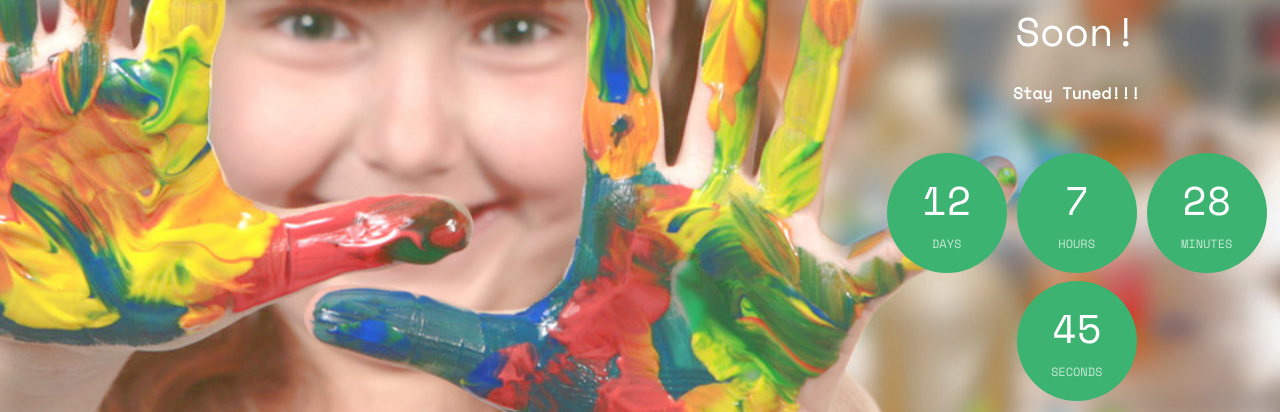
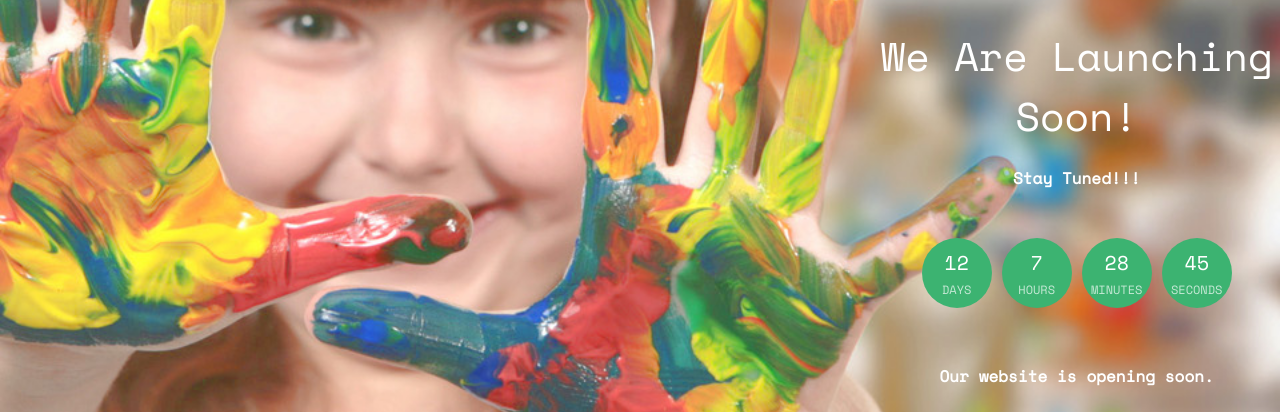
Before and after one commit to sarthak77/Landing_page, a plain HTML site: page index.html in a window 1280 px wide. Shown: the part 250-662 px from the top of the page. Drawn offline with nearby package versions, Linux system fonts and the light colour scheme; files whose address does not match are found by name.

Commit message:
size change

```diff
--- a/css/style.css
+++ b/css/style.css
@@ -171,7 +171,7 @@ h1, h2, h3, h4, h5, h6, figure {
   font-size: 20px;
 }
 .fh5co-social-icons li a:hover, .fh5co-social-icons li a:focus {
-  color: #fff;
+  color: #3cb371;
 }
 
 form label {
@@ -313,8 +313,8 @@ form label {
 .simply-countdown > .simply-section {
   /* coutndown blocks */
   display: inline-block;
-  width: 120px;
-  height: 120px;
+  width: 70px;
+  height: 70px;
   background: #3cb371;
   margin: 0 5px;
   position: relative;
@@ -328,7 +328,7 @@ form label {
   /* countdown block inner div */
   display: table-cell;
   vertical-align: middle;
-  height: 115px;
+  height: 70px;
   width: 120px;
 }
 
@@ -340,7 +340,7 @@ form label {
 }
 
 .simply-countdown > .simply-section .simply-amount {
-  font-size: 40px;
+  font-size: 20px;
   /* amounts */
 }
 
```
